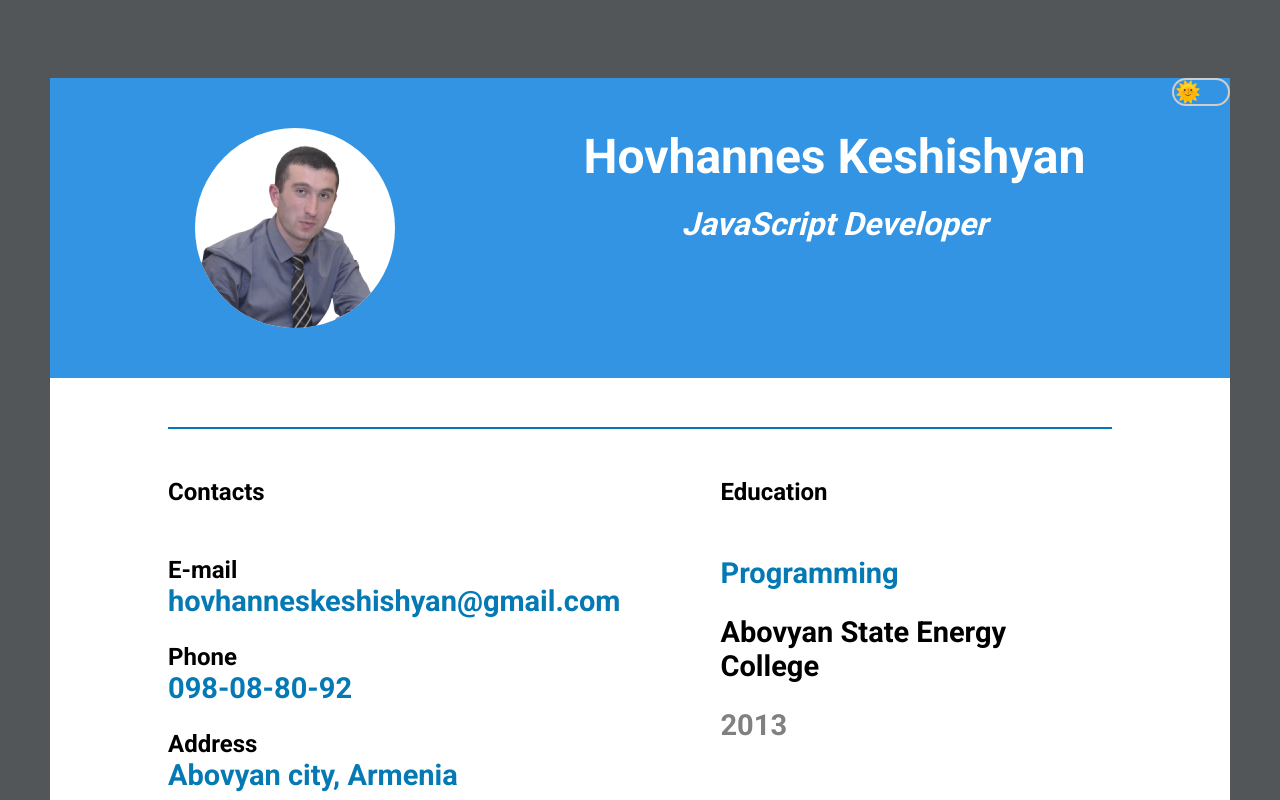
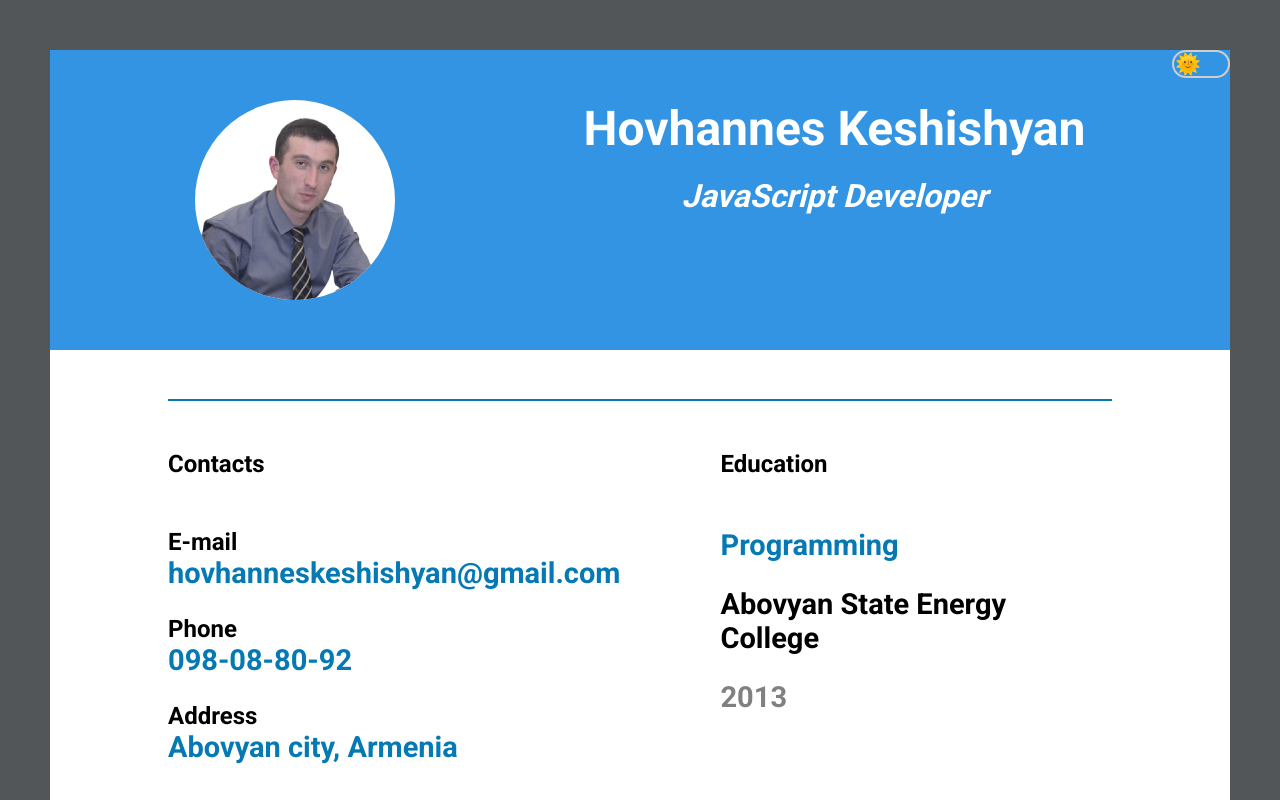
Before and after one commit to HovhannesKeshishyan/cv, a React (Vite) app: page / in a window 1280 px wide. Shown: the top 800 px of the page. Built offline with nearby package versions, Linux system fonts and the light colour scheme.

Commit message:
little fixes

```diff
--- a/src/App.scss
+++ b/src/App.scss
@@ -1,2 +1,3 @@
-// .App {
-// }
+.App {
+  position: relative;
+}
--- a/src/components/main-container/MainContainer.module.scss
+++ b/src/components/main-container/MainContainer.module.scss
@@ -2,4 +2,5 @@ main,
 .main {
   padding: 0 10%;
   background-color: var(--main-bg-color);
+  transition: var(--app-theme-transition);
 }
--- a/src/components/the-footer/TheFooter.module.scss
+++ b/src/components/the-footer/TheFooter.module.scss
@@ -6,6 +6,7 @@ footer,
   height: 150px;
   background-color: var(--footer-bg);
   padding: 0 5% 0 0;
+  transition: var(--app-theme-transition);
 
   .social_media {
     display: flex;
--- a/src/components/the-header/TheHeader.module.scss
+++ b/src/components/the-header/TheHeader.module.scss
@@ -6,6 +6,7 @@ header,
   align-items: flex-start;
   padding: 50px;
   background-color: var(--header-bg);
+  transition: var(--app-theme-transition);
 
   .image_container {
     background-color: var(--app-white);
--- a/src/components/the-header/TheHeader.tsx
+++ b/src/components/the-header/TheHeader.tsx
@@ -1,5 +1,5 @@
 import React from "react";
-import AuthorImage from "@/assets/author.png";
+import AuthorImage from "@/assets/author-300x300.png";
 import styles from "./TheHeader.module.scss";
 
 export const TheHeader: React.FC = () => {
--- a/src/index.scss
+++ b/src/index.scss
@@ -24,6 +24,8 @@
   --font-size-sm: 1.2rem;
 
   --font-wight-bolder: 700;
+
+  --app-theme-transition: background-color 0.3s linear;
 
   //screen
   --screen-sm: 510px;
--- a/src/utils/switch-button/SwithButton.module.scss
+++ b/src/utils/switch-button/SwithButton.module.scss
@@ -1,6 +1,7 @@
 .switch_button {
-  position: relative;
-  top: 28px;
+  position: absolute;
+  top: 0;
+  right: 0;
   display: flex;
   width: 58px;
   height: 28px;
```
Also changed, not shown: src/assets/author-150x150.png (added), src/assets/author-300x300.png (renamed from src/assets/author.png).
